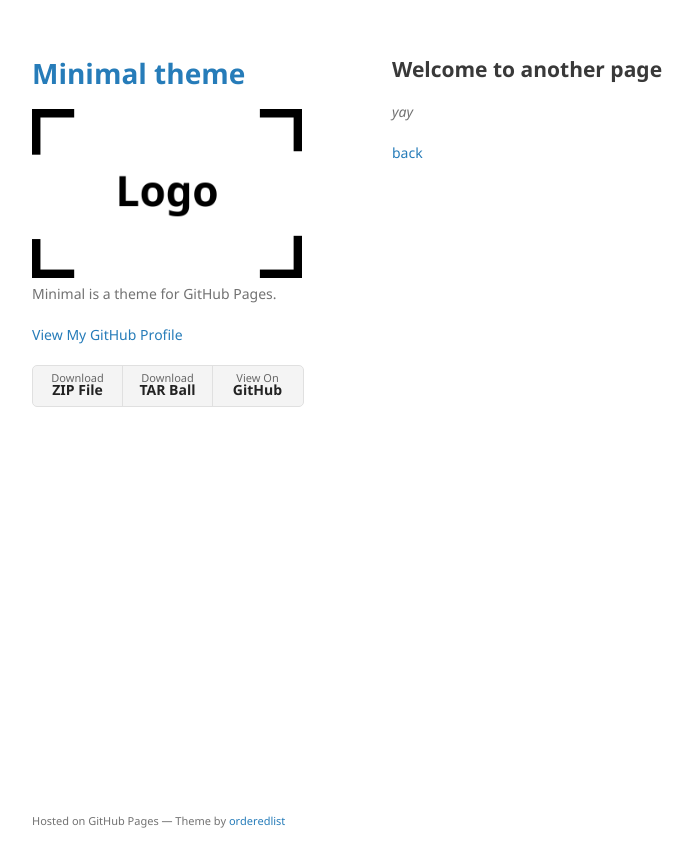
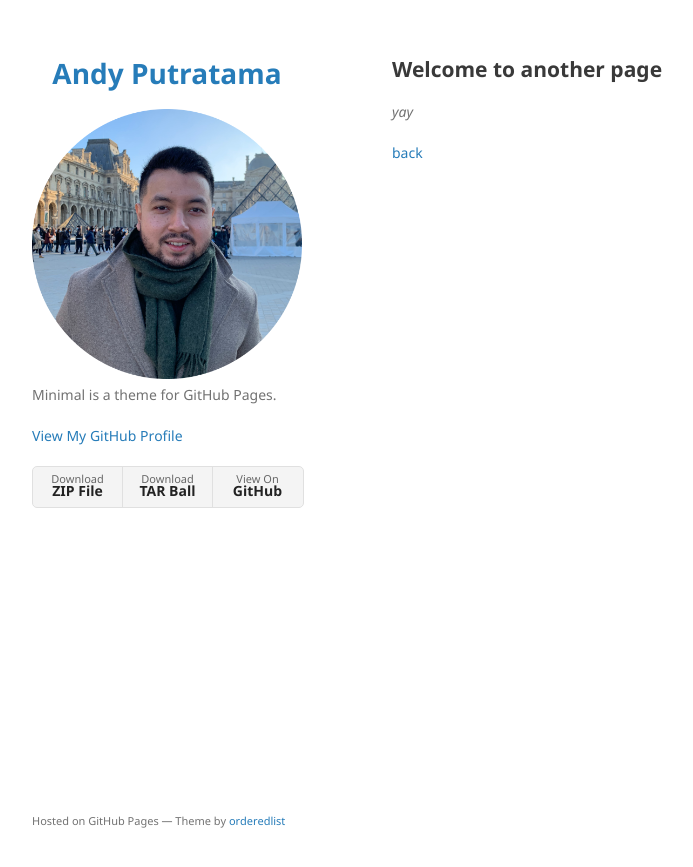
Before and after one commit to andyptr/andyptr.github.io, a Jekyll site: the page built from another-page.md, in a window 1280 px wide. Shown: the top 867 px of the page, without its empty margins (178-871 px from the left). Built offline with Jekyll 4.4.1, drawn with Linux system fonts in a browser that asks for light colours; our own code applies the rules of GitHub Pages for plain Markdown files.

Commit message:
Update _config.yml

```diff
--- a/_config.yml
+++ b/_config.yml
@@ -1,5 +1,7 @@
-title: Minimal theme
-logo: /assets/img/logo.png
+title: <p align="center"> Andy Putratama </p>
+
+logo: "/image/image_round.png?raw=true"
+
 description: Minimal is a theme for GitHub Pages.
 show_downloads: true
 google_analytics:
```
